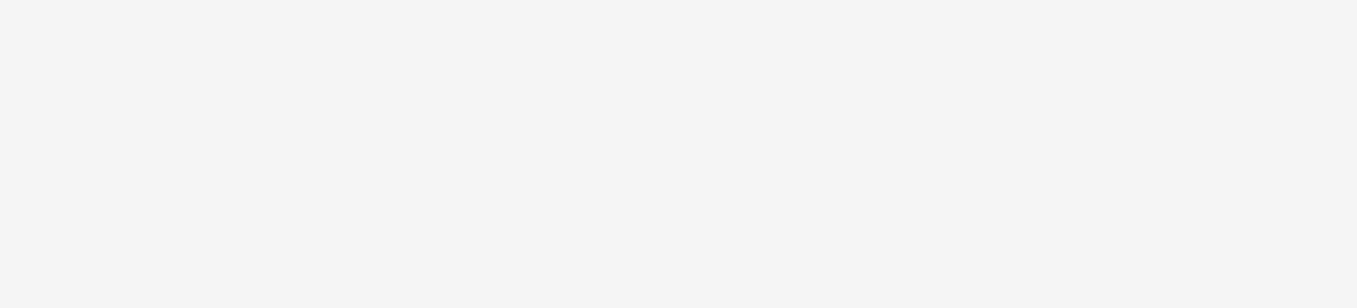
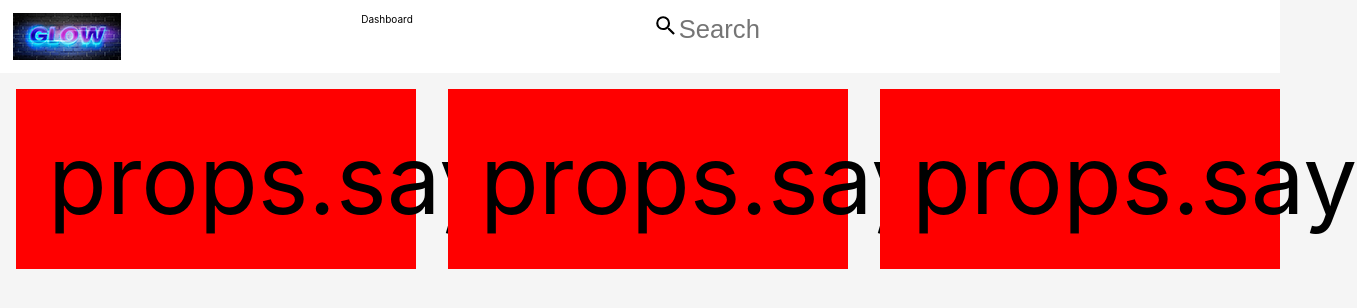
Before and after one commit to KingdomCulinary/kingdom, a React (Create React App) app: page /home in a window 1280 px wide. Before the commit this address had no page. Shown: the top 308 px of the page, 1357 px wide, since content can reach past the window. Built offline with nearby package versions, Linux system fonts and the light colour scheme.

Commit message:
Creating new code

```diff
--- a/package.json
+++ b/package.json
@@ -13,8 +13,9 @@
     "react-chartjs-2": "^3.3.0",
     "react-dom": "^17.0.2",
     "react-icons": "^4.3.1",
+    "react-media": "^1.10.0",
     "react-router-dom": "^6.0.1",
-    "react-scripts": "^4.0.3",
+    "react-scripts": "^5.0.0",
     "web-vitals": "^1.1.2"
   },
   "scripts": {
--- a/src/App.css
+++ /dev/null
@@ -1,4 +0,0 @@
-/* Color Swatch */
-/* #f5f5f5 */
-/* #ebebeb */
-/*# sourceMappingURL=App.css.map */
--- a/src/App.js
+++ b/src/App.js
@@ -1,13 +1,13 @@
 import { Routes, Route } from "react-router-dom";
-import Dashboard from "./pages/Dashboard";
+import Home from "./pages/Home";
 import './App.scss';
 
 function App() {
   return (
     <div>
       <Routes>
-        <Route path='/' element={<Dashboard />} />
-        <Route path='dashboard' element={<Dashboard />} />
+        <Route path='/' element={<Home />} />
+        <Route path='home' element={<Home />} />
       </Routes>
     </div>
   );
--- a/src/index.js
+++ b/src/index.js
@@ -1,20 +1,13 @@
 import React from 'react';
 import ReactDOM from 'react-dom';
 import { BrowserRouter } from 'react-router-dom';
-import './index.scss';
+import './sass/index.scss';
 import App from './App';
-import reportWebVitals from './reportWebVitals';
 
 ReactDOM.render(
-  <React.StrictMode>
     <BrowserRouter>
       <App />
-    </BrowserRouter>
-  </React.StrictMode>,
+    </BrowserRouter>,
+
   document.getElementById('root')
 );
-
-// If you want to start measuring performance in your app, pass a function
-// to log results (for example: reportWebVitals(console.log))
-// or send to an analytics endpoint. Learn more: https://bit.ly/CRA-vitals
-reportWebVitals();
--- a/src/index.scss
+++ /dev/null
@@ -1,16 +0,0 @@
-html {
-  @import url("https://fonts.googleapis.com/css2?family=Rajdhani:wght@300&display=swap");
-
-  font-size: 62.5%;
-}
-
-body {
-  margin: 0;
-  font-family: -apple-system, BlinkMacSystemFont, "Segoe UI", "Roboto", "Oxygen",
-    "Ubuntu", "Cantarell", "Fira Sans", "Droid Sans", "Helvetica Neue", "Rajdhani",
-    sans-serif;
-  -webkit-font-smoothing: antialiased;
-  -moz-osx-font-smoothing: grayscale;
-  height: 100vh;
-  background-color: #f5f5f5;
-}
--- a/src/pages/Dashboard.js
+++ b/src/pages/Home.js
@@ -2,30 +2,29 @@ import React from "react";
 import Banner from "../components/banner/Banner";
 import PostCard from "../components/cards/PostCard";
 
-function Dashboard() {
+function Home() {
     return (
         <div>
             <Banner Page="Dashboard" />
             <main style={styles.mainContainer}>
                 <PostCard id="Paul" />
-                <PostCard id="Sam" />
+                <PostCard id="Sam" style={styles.secContainer} />
                 <PostCard id="Tom" />
             </main>
         </div>
     );
 }
-export default Dashboard
+export default Home
 
 const styles = {
     mainContainer: {
         display: "flex",
-        height: "100%"
+        justifyContent: "space-between",
+        height: "100%",
+
     },
     secContainer: {
-        display: 'flex',
-        flexDirection: 'row',
-        height: '100vh',
-        justifyContent: "space-between"
+        display: 'flex: 2'
     },
     nav: {
         display: 'flex',
--- a/src/reportWebVitals.js
+++ /dev/null
@@ -1,13 +0,0 @@
-const reportWebVitals = onPerfEntry => {
-  if (onPerfEntry && onPerfEntry instanceof Function) {
-    import('web-vitals').then(({ getCLS, getFID, getFCP, getLCP, getTTFB }) => {
-      getCLS(onPerfEntry);
-      getFID(onPerfEntry);
-      getFCP(onPerfEntry);
-      getLCP(onPerfEntry);
-      getTTFB(onPerfEntry);
-    });
-  }
-};
-
-export default reportWebVitals;
--- /dev/null
+++ b/src/sass/index.scss
@@ -0,0 +1,26 @@
+@import "./variables.scss";
+
+* {
+  margin: 0;
+  padding: 0;
+  list-style: none;
+  font-size: 100%;
+  text-decoration: none;
+  font-weight: normal;
+  color: inherit;
+  box-sizing: border-box;
+  border: 0;
+}
+
+body {
+  font-size: 62.5%;
+  font-family: $Pfonts;
+  -webkit-font-smoothing: antialiased;
+  -moz-osx-font-smoothing: grayscale;
+  width: 100%;
+  background-color: #f5f5f5;
+}
+
+#root {
+  height: 100vh;
+}
--- /dev/null
+++ b/src/sass/variables.scss
@@ -0,0 +1,44 @@
+// Fonts
+@import url("https://fonts.googleapis.com/css2?family=Rajdhani:wght@300&display=swap");
+
+
+$Pfonts: -apple-system, BlinkMacSystemFont, "Segoe UI", "Roboto", "Oxygen",
+"Ubuntu", "Cantarell", "Fira Sans", "Droid Sans", "Helvetica Neue", "Rajdhani",
+sans-serif;
+
+// colors
+
+// Spacing
+$spacing-md: 1.6rem;
+$spacing-lg: 3.2rem;
+
+// Border radius
+$borderRadius: 1.2rem;
+
+// Header height
+$headerHeight: 10rem;
+
+// mixins
+@mixin mq($size) {
+    @if $size == xsmall {
+      @media (max-width: 575.98px) {
+        @content;
+      }
+    } @else if $size == small {
+        @media (min-width: 576px) and (max-width: 767.98px) {
+        @content;
+      }
+    } @else if $size == medium {
+        @media (min-width: 768px) and (max-width: 991.98px) {
+        @content;
+      }
+    } @else if $size == large {
+        @media (min-width: 992px) and (max-width: 1199.98px) {
+        @content;
+      }
+    } @else if $size == xlarge {
+        @media (min-width: 1200px) {
+        @content;
+      }
+    }
+  }
```
Also changed, not shown: src/setupTests.js (deleted, +0 -5 lines), src/App.scss (line endings or trailing spaces), 2 other files (tests, documents, lock files or other folders).
